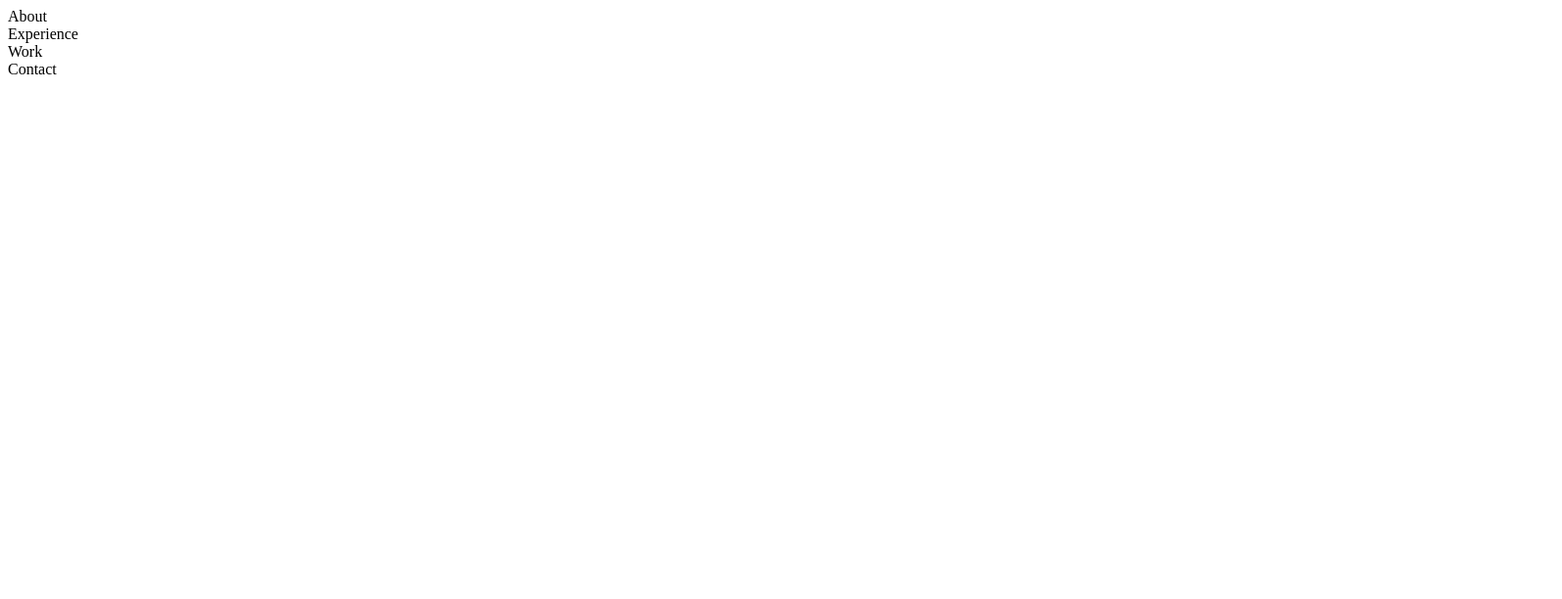
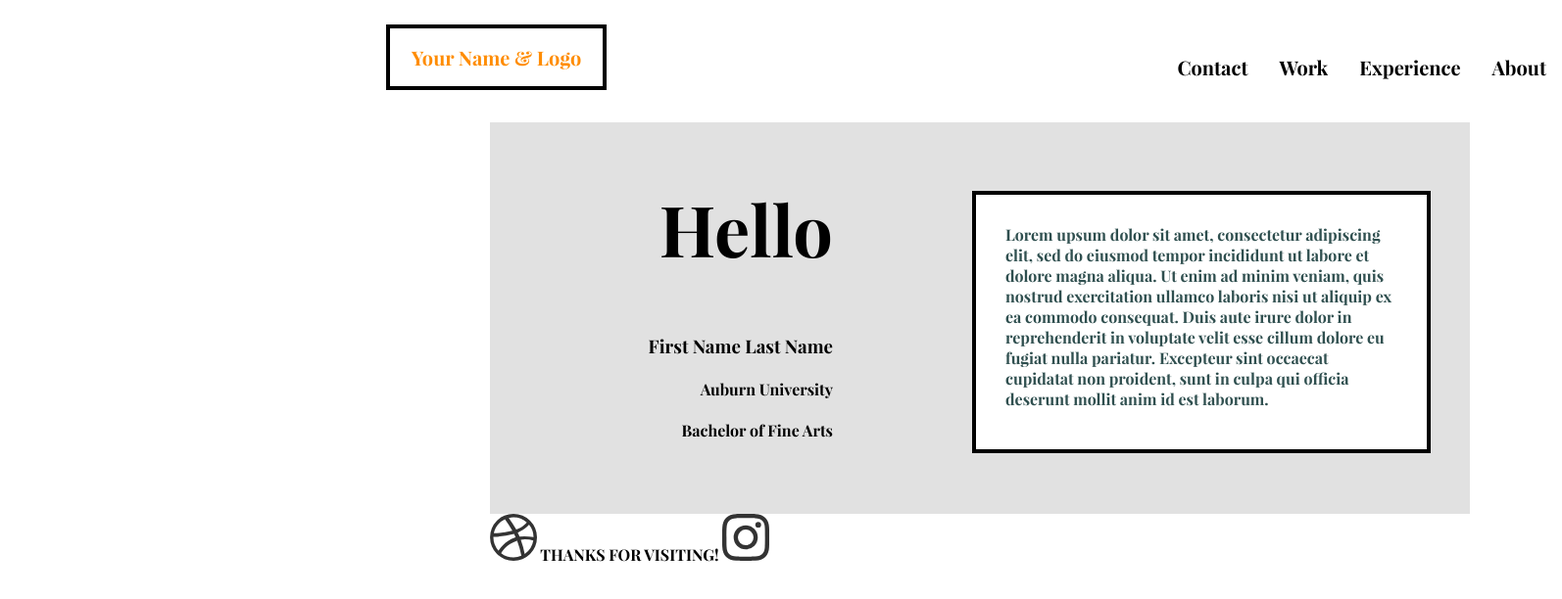
Before and after one commit to evannorton/covalence-implementing-a-design, a plain HTML site: page index.html in a window 1280 px wide. Shown: the whole page at 98% size, 1594 px wide, since content can reach past the window. Drawn offline with Linux system fonts and the light colour scheme; a web font is replaced by a local one.

Commit message:
lots of stuff...

```diff
--- a/index.html
+++ b/index.html
@@ -10,15 +10,61 @@
 </head>
 
 <body>
+
     <nav>
-        <ul class="navbar">
-            <li>About</li>
-            <li>Experience</li>
-            <li>Work</li>
-            <li>Contact</li>
-        </ul>
+        <span class="inline-block text-orange">Your Name & Logo</span>
+
+        <a class="inline-block" href="#About">About</a>
+
+        <a class="inline-block" href="#Experience">Experience</a>
+
+        <a class="inline-block" href="#Work">Work</a>
+
+        <a class="inline-block" href="#Contact">Contact</a>
+
     </nav>
+<!--
+    <section class="hero">
+        <h1 class="text-red">Designer, developer, and Photographer</h1>
+        <h3 class="text-uppercase">Currently in Birmingham, AL</h3>
+    </section>-->
 
+    <section class="about center">
+        <div class="left" id="little-text">
+            <h2>Hello</h2>
+            <h3>First Name Last Name</h3>
+            <h4>Auburn University</h4>
+            <h4>Bachelor of Fine Arts</h4>
+        </div>
+        <div class="right">
+            <p id="big-text" class="inline-block">
+                Lorem upsum dolor sit amet, consectetur adipiscing elit, sed do eiusmod tempor incididunt ut labore et dolore magna aliqua.
+                Ut enim ad minim veniam, quis nostrud exercitation ullamco laboris nisi ut aliquip ex ea commodo consequat.
+                Duis aute irure dolor in reprehenderit in voluptate velit esse cillum dolore eu fugiat nulla pariatur. Excepteur
+                sint occaecat cupidatat non proident, sunt in culpa qui officia deserunt mollit anim id est laborum.
+            </p>
+        </div>
+    </section>
+    <!--
+    <section class="experience">
+
+    </section>
+
+    <section class="portfolio">
+
+    </section>
+
+    <section class="contact">
+        <h1 class="left">Let's Talk</h1>
+        <p class="right">Let's work together.
+            <br /> email@gmail.com</p>
+    </section>-->
+
+    <footer class="center">
+        <img src="assets/dribble.svg">
+        <span class="text-uppercase">Thanks for visiting!</span>
+        <img src="assets/instagram.svg">
+    </footer>
 
 </body>
 
--- a/styles.css
+++ b/styles.css
@@ -1,5 +1,97 @@
-ul {
-    list-style-type: none;
-    padding: 0;
+@font-face {
+    font-family: 'Playfair';
+    src: url('assets/Font/PlafairDisplay-Bold.woff'),
+    url('assets/Font/Playfair Display 700.ttf') format('truetype');
+}
+
+html, body {
+    font-family: 'Playfair';
     margin: 0;
+    font-size: 16px;
+    width: 1000px;
+    height: 1000px%;
 }
+
+nav {
+    margin: 25px 420px 0px 394px;
+    height: 100px;
+    width: 1200px;
+}
+
+nav span {
+    padding: 16px 22px;
+    font-size: 20px;
+    border: 4px solid black;
+}
+
+nav a {
+    font-size: 20px;
+    color: black;
+    text-decoration: unset;
+    float: right;
+    padding: 0px 16px;
+    margin-top: 30px;
+}
+
+footer img {
+    width: 48px;
+    height: 48px;
+}
+
+.inline-block {
+    display: inline-block;
+}
+
+.text-orange {
+    color: darkorange;
+}
+
+.text-red {
+    color: red;
+}
+
+.text-uppercase {
+    text-transform: uppercase;
+}
+
+.about {
+    height: 400px;
+    width: 1000px;
+    background-color: rgb(225, 225, 225);
+}
+
+.left {
+    float: left;
+}
+
+.right {
+    float: right;
+}
+
+.center {
+    float: left;
+    position: relative;
+    left: 50%;
+}
+
+#big-text {
+    float: right;
+    height: 200px;
+    width: 400px;
+    color: darkslategrey;
+    background-color: white;
+    border: 4px solid black;
+    padding: 30px;
+    margin: 70px 40px 0px 0px;
+}
+
+#little-text {
+    height: 200px;
+    width: 350px;
+    text-align: right;
+    margin-right: 20px;
+}
+
+#little-text h2 {
+    font-size: 72px;
+}
```
